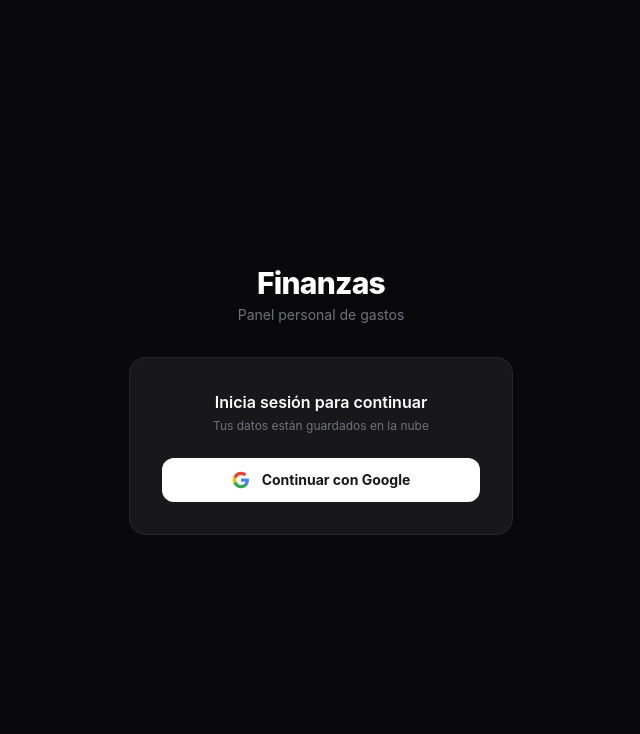
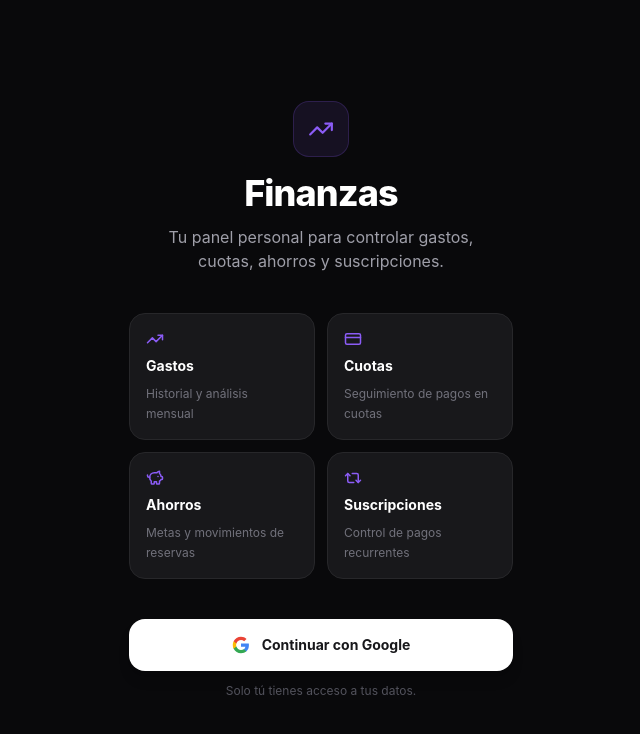
Before and after one commit to Dreykolin/Finance, a React (Vite) app in the folder web/: page /login in a window 1280 px wide. Shown: the top 734 px of the page, without its empty margins (319-959 px from the left). Built offline with nearby package versions, Linux system fonts and the light colour scheme; no server answers.

Commit message:
versión deployablev3

```diff
--- a/web/src/pages/Login.tsx
+++ b/web/src/pages/Login.tsx
@@ -1,25 +1,48 @@
+import { TrendingUp, CreditCard, PiggyBank, Repeat2 } from 'lucide-react'
+
 const API = import.meta.env.VITE_API_URL ?? ''
+
+const features = [
+  { Icon: TrendingUp, label: 'Gastos',        desc: 'Historial y análisis mensual' },
+  { Icon: CreditCard,  label: 'Cuotas',        desc: 'Seguimiento de pagos en cuotas' },
+  { Icon: PiggyBank,   label: 'Ahorros',       desc: 'Metas y movimientos de reservas' },
+  { Icon: Repeat2,     label: 'Suscripciones', desc: 'Control de pagos recurrentes' },
+]
 
 export default function Login() {
   return (
-    <div className="min-h-screen bg-zinc-950 flex items-center justify-center p-6">
-      <div className="w-full max-w-sm flex flex-col items-center gap-8">
-        {/* Logo */}
-        <div className="text-center">
-          <h1 className="text-3xl font-extrabold tracking-tight text-white">Finanzas</h1>
-          <p className="text-zinc-500 text-sm mt-1">Panel personal de gastos</p>
+    <div className="min-h-screen bg-zinc-950 flex flex-col items-center justify-center p-6 gap-10">
+
+      {/* Hero */}
+      <div className="text-center flex flex-col items-center gap-3">
+        <div className="w-14 h-14 rounded-2xl bg-accent/10 border border-accent/20 flex items-center justify-center mb-1">
+          <TrendingUp size={26} className="text-accent" />
+        </div>
+        <h1 className="text-4xl font-extrabold tracking-tight text-white">Finanzas</h1>
+        <p className="text-zinc-400 text-base max-w-xs">
+          Tu panel personal para controlar gastos, cuotas, ahorros y suscripciones.
+        </p>
       </div>
 
-        {/* Card */}
-        <div className="w-full bg-zinc-900 border border-zinc-800 rounded-2xl p-8 flex flex-col items-center gap-6">
-          <div className="text-center">
-            <p className="text-white font-semibold">Inicia sesión para continuar</p>
-            <p className="text-zinc-500 text-xs mt-1">Tus datos están guardados en la nube</p>
+      {/* Features grid */}
+      <div className="grid grid-cols-2 gap-3 w-full max-w-sm">
+        {features.map(({ Icon, label, desc }) => (
+          <div
+            key={label}
+            className="bg-zinc-900 border border-zinc-800 rounded-2xl p-4 flex flex-col gap-2"
+          >
+            <Icon size={18} className="text-accent" />
+            <p className="text-white text-sm font-bold">{label}</p>
+            <p className="text-zinc-500 text-xs leading-relaxed">{desc}</p>
+          </div>
+        ))}
       </div>
 
+      {/* Login card */}
+      <div className="w-full max-w-sm flex flex-col gap-3">
         <a
           href={`${API}/auth/google`}
-            className="w-full flex items-center justify-center gap-3 bg-white text-zinc-900 font-bold rounded-xl py-3 px-4 hover:bg-zinc-100 transition-colors text-sm"
+          className="w-full flex items-center justify-center gap-3 bg-white text-zinc-900 font-bold rounded-2xl py-4 px-4 hover:bg-zinc-100 active:scale-95 transition-all text-sm shadow-lg"
         >
           <svg width="18" height="18" viewBox="0 0 24 24">
             <path fill="#4285F4" d="M22.56 12.25c0-.78-.07-1.53-.2-2.25H12v4.26h5.92c-.26 1.37-1.04 2.53-2.21 3.31v2.77h3.57c2.08-1.92 3.28-4.74 3.28-8.09z"/>
@@ -29,8 +52,11 @@ export default function Login() {
           </svg>
           Continuar con Google
         </a>
+        <p className="text-center text-zinc-600 text-xs">
+          Solo tú tienes acceso a tus datos.
+        </p>
       </div>
-      </div>
+
     </div>
   )
 }
```
Lines whose indentation alone changed are shown as unchanged.
